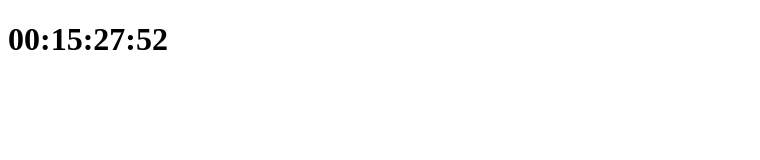
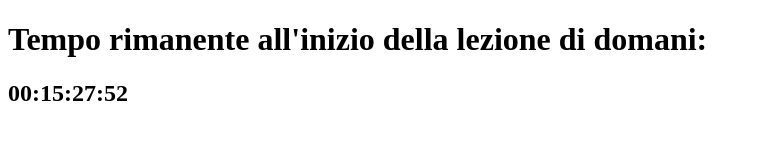
Before and after one commit to vdv-boolean/js-simon, a plain HTML site: page index.html in a window 1280 px wide. Shown: the whole page, without its empty margins (0-760 px from the left). Drawn offline with Linux system fonts and the light colour scheme.

```diff
--- a/assets/script.js
+++ b/assets/script.js
@@ -29,7 +29,7 @@
     seconds = (seconds < 10) ? "0" + seconds : seconds;
 
     // Print to DOM
-    document.querySelector("h1").innerHTML = days + ":" + hours + ":"
+    document.querySelector("h2").innerHTML = days + ":" + hours + ":"
     + minutes + ":" + seconds;
 };
 
--- a/index.html
+++ b/index.html
@@ -9,6 +9,7 @@
         <script src="assets/script.js" defer></script>
     </head>
     <body>
-        <h1></h1>
+        <h1>Tempo rimanente all'inizio della lezione di domani:</h1>
+        <h2>Calcolo in corso...</h2>
     </body>
 </html>
```
